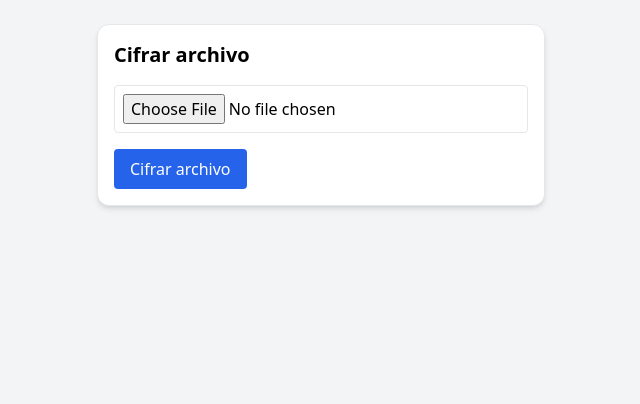
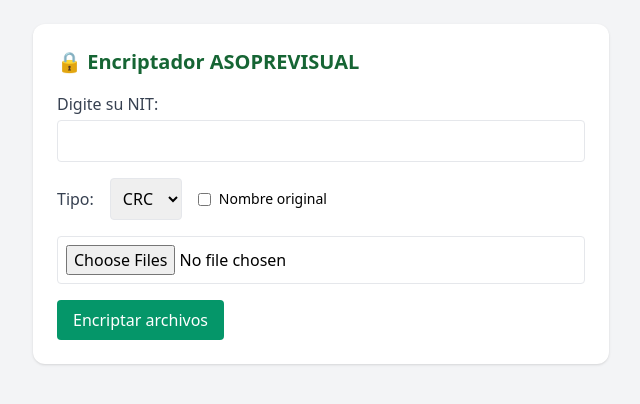
Before and after one commit to RolandoLopez16/encriptadorAso, a React (Vite) app: page / in a window 1280 px wide. Shown: the top 404 px of the page, without its empty margins (319-959 px from the left). Built offline with nearby package versions, Linux system fonts and the light colour scheme; the HTML template or start-up script is replaced by a standard one.

Commit message:
diseño y nombres

```diff
--- a/src/components/EncryptUploader.tsx
+++ b/src/components/EncryptUploader.tsx
@@ -1,22 +1,19 @@
+// src/components/EncryptUploader.tsx
+
 import React, { useState } from 'react'
 
 const EncryptUploader: React.FC = () => {
-  const [selectedFile, setSelectedFile] = useState<File | null>(null)
+  const [files, setFiles] = useState<File[]>([])
+  const [nit, setNit] = useState('')
+  const [tipo, setTipo] = useState('CRC')
+  const [mantenerNombreOriginal, setMantenerNombreOriginal] = useState(false)
   const [loading, setLoading] = useState(false)
   const [message, setMessage] = useState('')
   const [downloadLinks, setDownloadLinks] = useState<{ enc: string; key: string } | null>(null)
 
-  const handleFileChange = (e: React.ChangeEvent<HTMLInputElement>) => {
-    if (e.target.files && e.target.files[0]) {
-      setSelectedFile(e.target.files[0])
-      setMessage('')
-      setDownloadLinks(null)
-    }
-  }
-
   const handleEncrypt = async () => {
-    if (!selectedFile) {
-      setMessage('⚠️ Debes seleccionar un archivo primero.')
+    if (files.length === 0 || !nit) {
+      setMessage('⚠️ NIT y archivo(s) requeridos.')
       return
     }
 
@@ -25,25 +22,29 @@
     setDownloadLinks(null)
 
     const formData = new FormData()
-    formData.append('file', selectedFile)
+    files.forEach(file => formData.append('files', file))
+    formData.append('nit', nit)
+    formData.append('tipo', tipo)
+    formData.append('nombreOriginal', mantenerNombreOriginal.toString())
 
     try {
       const res = await fetch('/api/encrypt', {
         method: 'POST',
-        body: formData,
+        body: formData
       })
 
-      if (!res.ok) throw new Error('Error en el servidor.')
+      if (!res.ok) throw new Error('Error al encriptar.')
 
       const { encryptedFile, encryptedKey } = await res.json()
 
       const encBlob = new Blob([Uint8Array.from(atob(encryptedFile), c => c.charCodeAt(0))])
       const keyBlob = new Blob([Uint8Array.from(atob(encryptedKey), c => c.charCodeAt(0))])
 
-      const encUrl = URL.createObjectURL(encBlob)
-      const keyUrl = URL.createObjectURL(keyBlob)
+      setDownloadLinks({
+        enc: URL.createObjectURL(encBlob),
+        key: URL.createObjectURL(keyBlob)
+      })
 
-      setDownloadLinks({ enc: encUrl, key: keyUrl })
       setMessage('✅ Archivo cifrado exitosamente.')
     } catch (err) {
       console.error(err)
@@ -54,42 +55,64 @@
   }
 
   return (
-    <div className="p-4 border rounded-xl shadow-md max-w-md mx-auto bg-white space-y-4">
-      <h2 className="text-xl font-semibold">Cifrar archivo</h2>
-      <input
-        type="file"
-        onChange={handleFileChange}
-        className="block w-full border p-2 rounded"
-      />
+    <div className="space-y-4 p-6 bg-white rounded-xl shadow max-w-xl mx-auto">
+      <h2 className="text-xl font-bold text-green-800">🔒 Encriptador ASOPREVISUAL</h2>
+
+      <div>
+        <label className="block font-medium text-gray-700">Digite su NIT:</label>
+        <input
+          type="text"
+          value={nit}
+          onChange={e => setNit(e.target.value)}
+          className="w-full border p-2 rounded mt-1"
+        />
+      </div>
+
+      <div className="flex gap-4 items-center">
+        <label className="font-medium text-gray-700">Tipo:</label>
+        <select value={tipo} onChange={e => setTipo(e.target.value)} className="border p-2 rounded">
+          <option>CRC</option>
+          <option>CUV</option>
+          <option>FEV</option>
+          <option>RIPS</option>
+        </select>
+
+        <label className="flex items-center gap-2 text-sm">
+          <input
+            type="checkbox"
+            checked={mantenerNombreOriginal}
+            onChange={() => setMantenerNombreOriginal(!mantenerNombreOriginal)}
+          />
+          Nombre original
+        </label>
+      </div>
+
+      <div>
+        <input
+          type="file"
+          multiple
+          onChange={e => setFiles(e.target.files ? Array.from(e.target.files) : [])}
+          className="block w-full border p-2 rounded"
+        />
+      </div>
+
       <button
         onClick={handleEncrypt}
-        className="bg-blue-600 text-white px-4 py-2 rounded hover:bg-blue-700 disabled:opacity-50"
         disabled={loading}
+        className="bg-emerald-600 text-white px-4 py-2 rounded hover:bg-emerald-700 disabled:opacity-50"
       >
-        {loading ? 'Cifrando...' : 'Cifrar archivo'}
+        {loading ? 'Cifrando...' : 'Encriptar archivos'}
       </button>
 
-      {message && (
-        <p className={`text-sm ${message.includes('✅') ? 'text-green-600' : 'text-red-600'}`}>
-          {message}
-        </p>
-      )}
+      {message && <p className="text-sm">{message}</p>}
 
       {downloadLinks && (
         <div className="space-y-2">
-          <a
-            href={downloadLinks.enc}
-            download="archivo.enc"
-            className="text-blue-600 underline block"
-          >
-            📄 Descargar archivo cifrado (.enc)
+          <a href={downloadLinks.enc} download="archivo.enc" className="text-blue-600 underline">
+            Descargar .enc
           </a>
-          <a
-            href={downloadLinks.key}
-            download="clave.key"
-            className="text-blue-600 underline block"
-          >
-            🔑 Descargar clave cifrada (.key)
+          <a href={downloadLinks.key} download="clave.key" className="text-blue-600 underline">
+            Descargar .key
           </a>
         </div>
       )}
```
